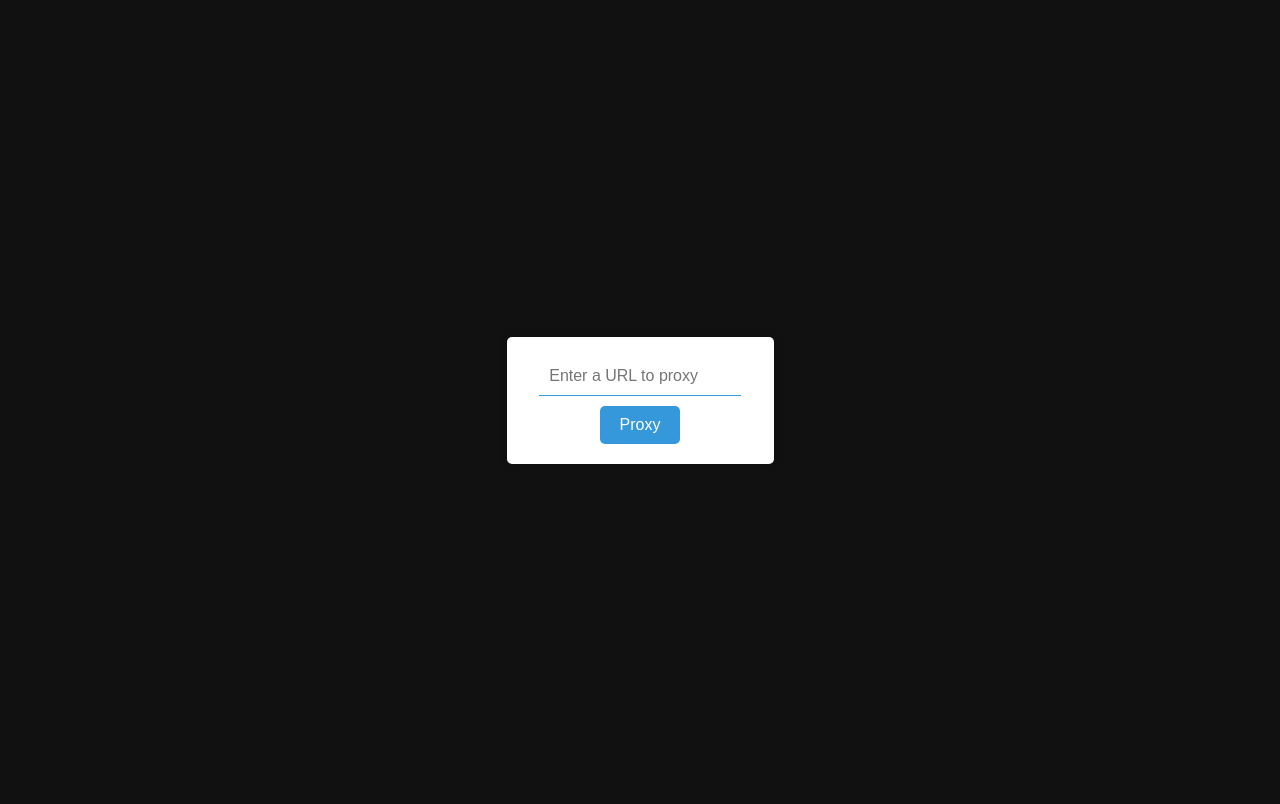
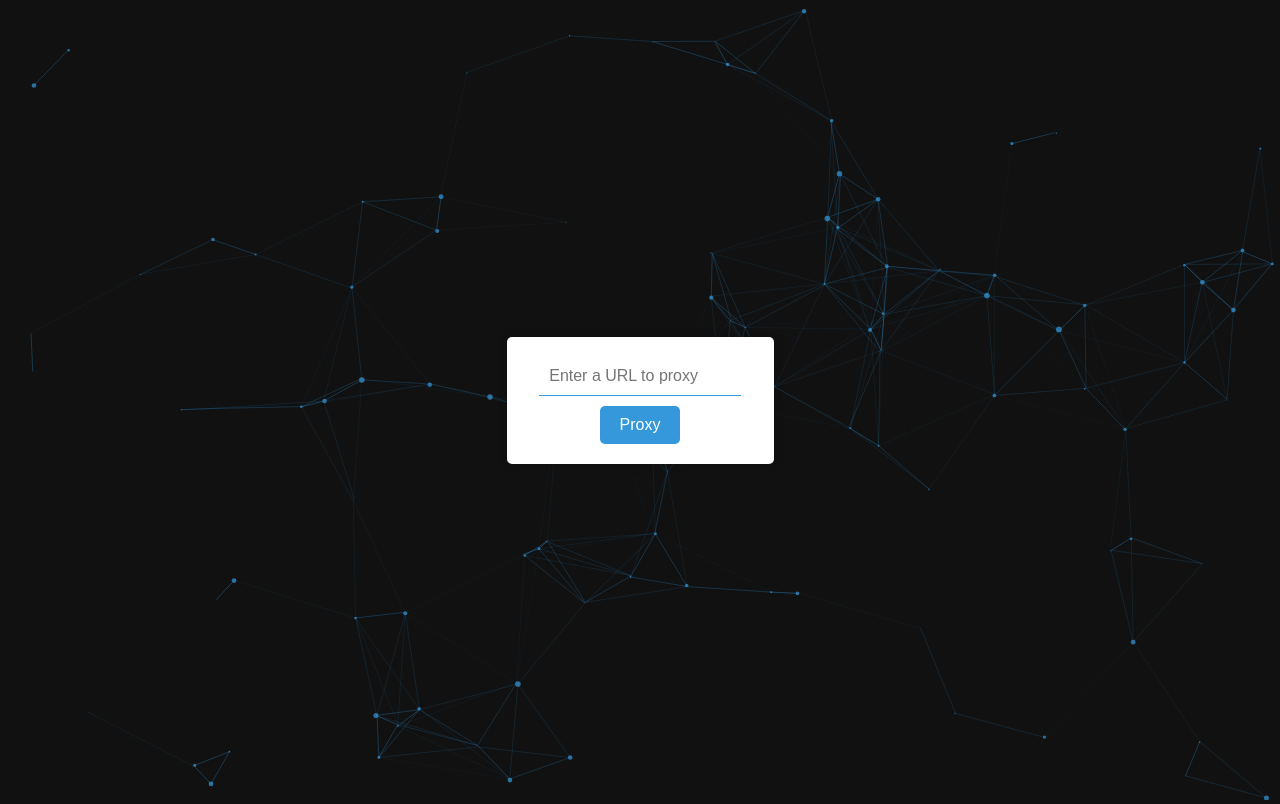
Before and after one commit to ak9memovies/static-proxy, a website: page public/index.html in a window 1280 px wide. Drawn offline with nearby package versions, Linux system fonts and the light colour scheme.

Commit message:
Update index.html

```diff
--- a/public/index.html
+++ b/public/index.html
@@ -30,7 +30,8 @@
             });
         });
     </script>
-<script src="js/Index.js"></script>
+    <script src="js/Particles.js"></script>
+    <script src="js/Index.js"></script>
 
 </body>
 </html>
```
